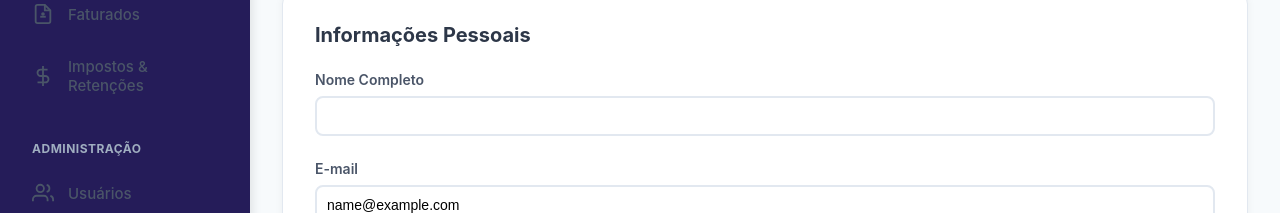
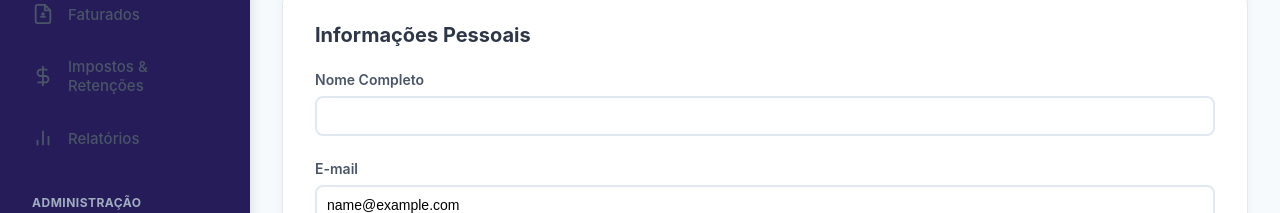
Before and after one commit to comercial-rgb/portal-finance, a React (Create React App) app in the folder frontend/: page /perfil in a window 1280 px wide. Shown: the part 568-781 px from the top of the page. Built offline with nearby package versions, Linux system fonts and the light colour scheme; no server answers; sample sign-in values are in the browser's storage; the HTML template or start-up script is replaced by a standard one.

Commit message:
feat: Adicionar item Relatórios no menu Sidebar

```diff
--- a/frontend/src/components/Sidebar.js
+++ b/frontend/src/components/Sidebar.js
@@ -132,6 +132,18 @@ const Sidebar = ({ user }) => {
         </svg>
       ),
       roles: ['super_admin', 'admin']
+    },
+    {
+      name: 'Relatórios',
+      path: '/relatorios',
+      icon: (
+        <svg viewBox="0 0 24 24" fill="none" stroke="currentColor">
+          <line x1="18" y1="20" x2="18" y2="10"/>
+          <line x1="12" y1="20" x2="12" y2="4"/>
+          <line x1="6" y1="20" x2="6" y2="14"/>
+        </svg>
+      ),
+      roles: ['super_admin', 'admin', 'gerente']
     }
   ];
 
```
